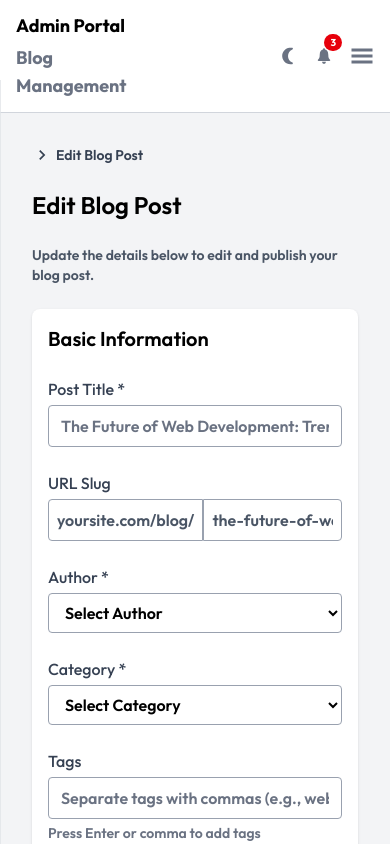
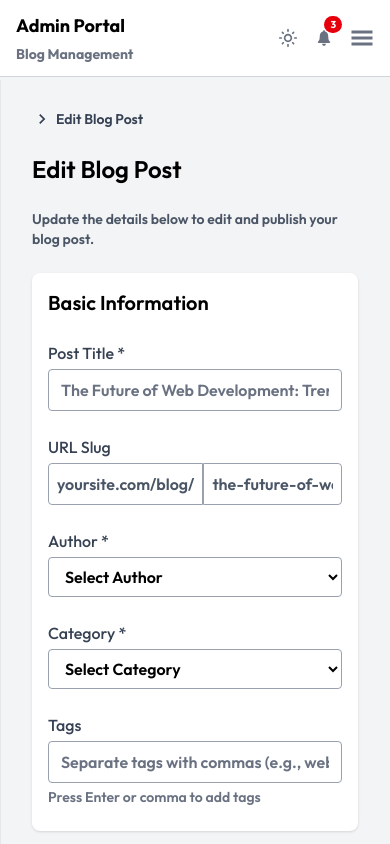
Before and after one commit to Collabority/cl-adminfrontend, a React (Vite) app: page /blog/edit-blog-post/1 in a window 390 px wide. Both pictures are taken after a click on the icon 288 px from the left and 56 px from the top of the page. Built offline with nearby package versions, Linux system fonts and the light colour scheme.

Commit message:
added changes in navbar working light and darkmode icon

```diff
--- a/src/App.jsx
+++ b/src/App.jsx
@@ -1,7 +1,8 @@
 import "./App.css";
-import React, { Suspense, lazy, useEffect } from "react";
+import React, { Suspense, lazy, useContext, useEffect } from "react";
 import { Routes, Route, useLocation, useNavigate } from "react-router-dom";
 import Loader from "./components/Loader";
+import { AppContext } from "./context/AppContext";
 
 // Lazy loaded components
 const Navbar = lazy(() => import("./components/Navbar"));
@@ -9,19 +10,22 @@ const Sidebar = lazy(() => import("./components/Sidebar"));
 const Dashboard = lazy(() => import("./pages/Dashboard"));
 const BlogManagement = lazy(() => import("./pages/BlogManagement"));
 const CreateBlogPost = lazy(() => import("./pages/CreateBlogPost"));
-const EditBlogPost = lazy(()=> import("./pages/EditBlogPost"))
+const EditBlogPost = lazy(() => import("./pages/EditBlogPost"));
 const NotFound = lazy(() => import("./pages/NotFound"));
 const Login = lazy(() => import("./pages/Login"));
 
 const App = () => {
   const location = useLocation();
   const navigate = useNavigate();
+  const { darkMode } = useContext(AppContext);
 
   // Check if current route is "/login"
   const isLoginPage = location.pathname === "/login";
 
   return (
-    <div className="h-screen flex flex-col">
+    // we nee add chnages on CSS styles based on dark mode and light mode
+    <div className={`h-screen flex flex-col ${darkMode && "dark"}`}>
+
       {!isLoginPage && <Navbar />}
       <div className="flex flex-1 overflow-hidden">
         {/* Sidebar with fixed height and no scroll */}
@@ -35,7 +39,7 @@ const App = () => {
               <Route path="/blog">
                 <Route index element={<BlogManagement />} />
                 <Route path="create-blog-post" element={<CreateBlogPost />} />
-                <Route path="edit-blog-post/:id" element={<EditBlogPost/>}/>
+                <Route path="edit-blog-post/:id" element={<EditBlogPost />} />
               </Route>
               <Route path="/login" element={<Login />} />
               <Route path="*" element={<NotFound />} />
--- a/src/components/Navbar.jsx
+++ b/src/components/Navbar.jsx
@@ -1,13 +1,16 @@
 import React, { useContext } from "react";
 import { MdNightlightRound } from "react-icons/md";
+import { MdOutlineLightMode } from "react-icons/md";
+
 import { IoIosNotifications } from "react-icons/io";
 import { GiHamburgerMenu } from "react-icons/gi";
 import { RxCross2 } from "react-icons/rx";
 import { AppContext } from "../context/AppContext";
 
 const Navbar = () => {
-  const { activeTab, isSidebarOpen, setIsSidebarOpen } = useContext(AppContext);
-
+  const { activeTab, isSidebarOpen, setIsSidebarOpen, darkMode, setDarkMode } =
+    useContext(AppContext);
+  console.log(darkMode);
   const toggleSidebar = () => {
     setIsSidebarOpen(!isSidebarOpen);
   };
@@ -19,14 +22,24 @@ const Navbar = () => {
         <h1 className="text-lg  sm:text-xl md:text-2xl font-bold text-black">
           Admin Portal
         </h1>
-        <p className="text-lg  sm:text-base sm:w-5/12 text-gray-500 font-bold">
+        <p className="text-sm  sm:text-base sm:w-5/12 text-gray-500 font-bold">
           {activeTab}
         </p>
       </div>
 
       {/* Right: Icons */}
       <div className="flex items-center gap-4 sm:gap-6">
-        <MdNightlightRound className="text-gray-500 text-xl sm:text-2xl cursor-pointer" />
+        {darkMode ? (
+          <MdOutlineLightMode
+            onClick={() => setDarkMode((prev) => !prev)}
+            className="text-gray-500 text-xl sm:text-2xl cursor-pointer"
+          />
+        ) : (
+          <MdNightlightRound
+            onClick={() => setDarkMode((prev) => !prev)}
+            className="text-gray-500 text-xl sm:text-2xl cursor-pointer"
+          />
+        )}
 
         {/* Notification with red dot */}
         <div className="relative">
--- a/src/context/AppContext.jsx
+++ b/src/context/AppContext.jsx
@@ -29,6 +29,7 @@ export const AppProvider = ({ children }) => {
     getTabNameFromPath(location.pathname)
   );
   const [isSidebarOpen, setIsSidebarOpen] = useState(false);
+  const [darkMode, setDarkMode] = useState(false);
 
   // 🔁 Automatically update activeTab when route changes
   useEffect(() => {
@@ -38,7 +39,14 @@ export const AppProvider = ({ children }) => {
 
   return (
     <AppContext.Provider
-      value={{ activeTab, setActiveTab, isSidebarOpen, setIsSidebarOpen }}
+      value={{
+        activeTab,
+        setActiveTab,
+        isSidebarOpen,
+        setIsSidebarOpen,
+        darkMode,
+        setDarkMode,
+      }}
     >
       {children}
     </AppContext.Provider>
```
